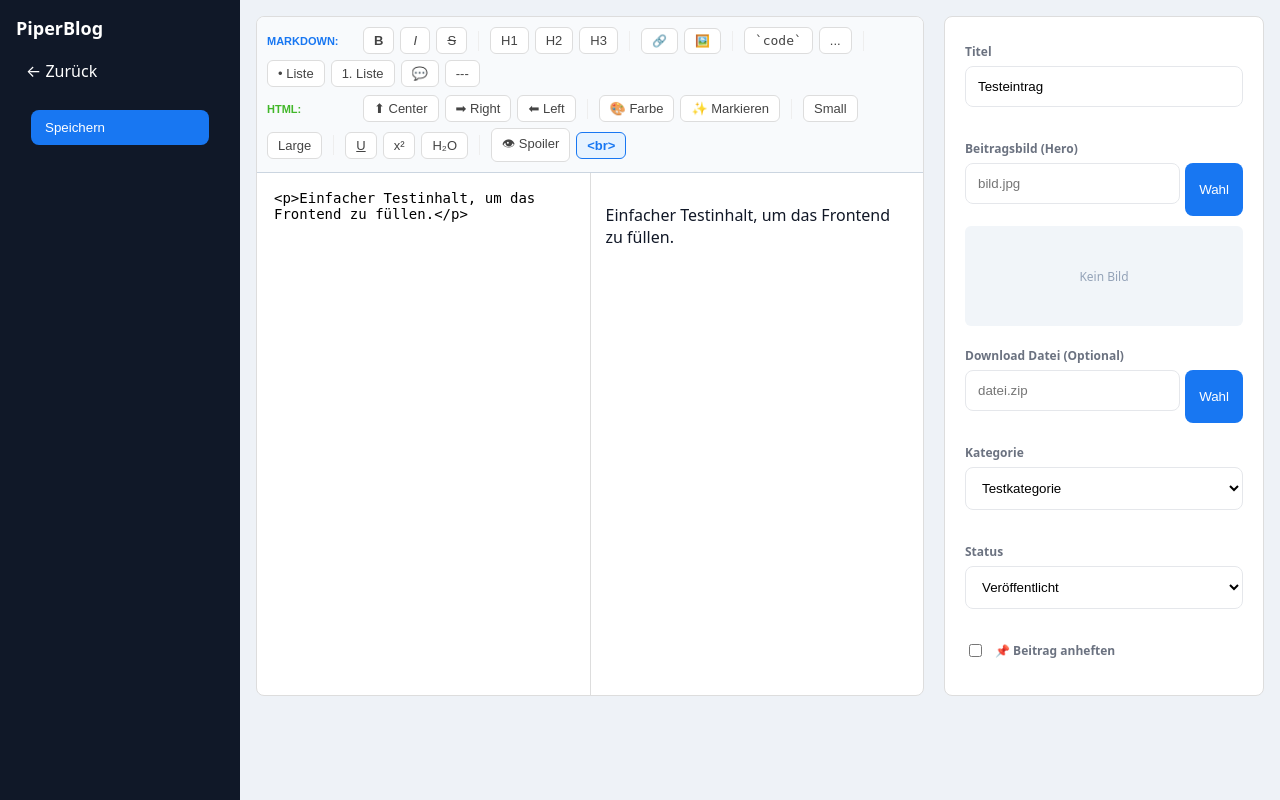
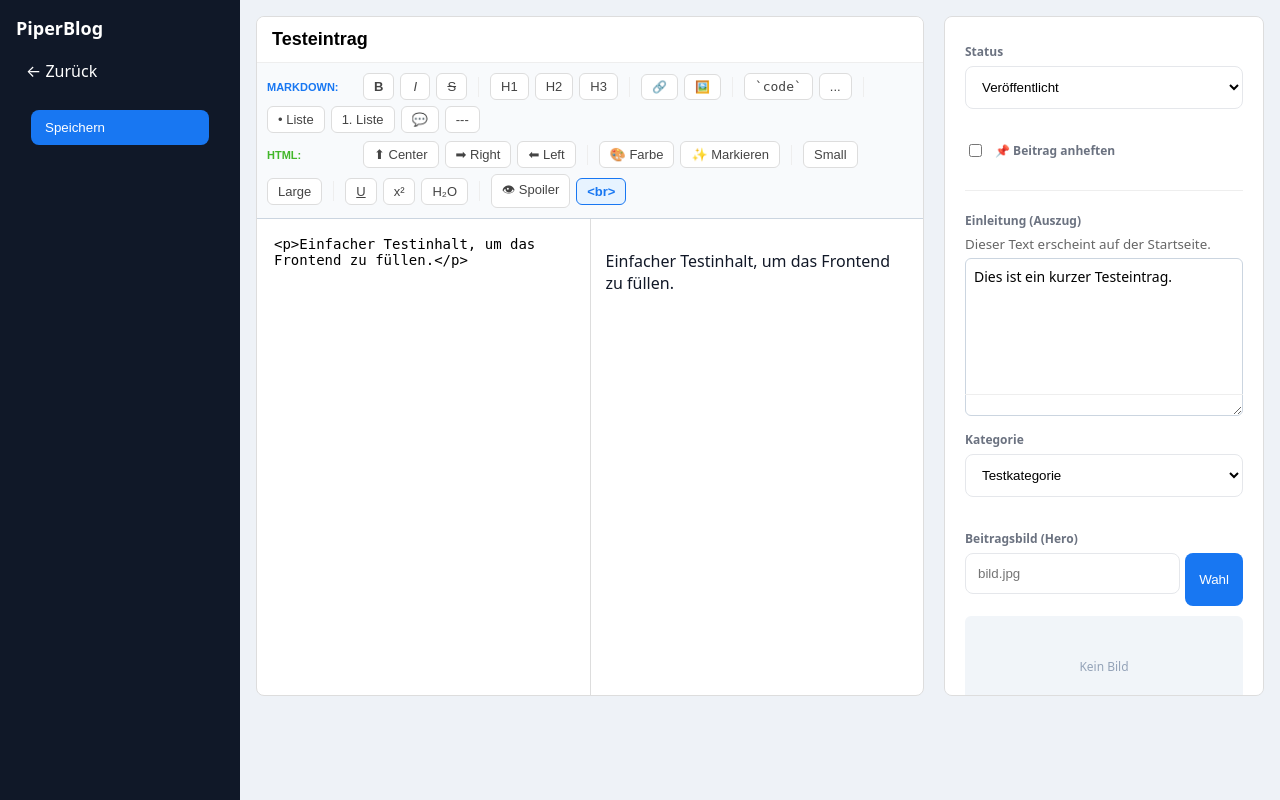
Before and after one commit to el-choco/privatcms, a PHP site: page /post-edit.php?id=4 in a window 1280 px wide. Run offline with PHP 8.4, Linux system fonts and the light colour scheme; a user stored in the database is signed in; data comes from the database, SQL or seed files in the repository; some libraries are stand-ins or nearby versions.

Commit message:
add some fixex to post-edit.php

````diff
--- a/admin/post-edit.php
+++ b/admin/post-edit.php
@@ -43,10 +44,32 @@ $allFiles = is_dir($uploadDir) ? array_diff(scandir($uploadDir), ['.', '..']) :
         .editor-area { border-right: 1px solid #ddd; }
         textarea { width: 100%; height: 100%; border: none; outline: none; font-family: monospace; resize: none; font-size: 14px; }
 
-        /* VORSCHAU STYLING (Monokai Dark Background) */
+        /* Modal Styles (Original) */
+        #mediaModal { display: none; position: fixed; z-index: 10000; left: 0; top: 0; width: 100%; height: 100%; background: rgba(0,0,0,0.7); align-items: center; justify-content: center; }
+        .modal-content { background: white; padding: 20px; border-radius: 12px; width: 80%; max-width: 900px; max-height: 80vh; overflow-y: auto; }
+        .media-grid { display: grid; grid-template-columns: repeat(auto-fill, minmax(120px, 1fr)); gap: 15px; margin-top: 15px; }
+        .media-item { cursor: pointer; border: 2px solid transparent; border-radius: 6px; overflow: hidden; transition: 0.2s; text-align: center; background: #f8fafc; padding: 5px; }
+        .media-item:hover { border-color: #3182ce; transform: scale(1.05); }
+        .media-item img { width: 100%; height: 100px; object-fit: cover; display: block; border-radius: 4px; }
+        .media-item .file-icon { font-size: 3rem; line-height: 100px; height: 100px; }
+
+        /* NEU: Titel Input direkt über dem Editor */
+        #post-title {
+            width: 100%;
+            padding: 12px 15px;
+            font-size: 18px;
+            font-weight: bold;
+            border: none;
+            border-bottom: 1px solid #eee;
+            outline: none;
+            box-sizing: border-box;
+            background: #fff;
+        }
+
+        /* NEU: Vorschau Styling für Monokai Highlighting */
         .preview-area pre {
-            background: #23241f;
-            color: #f8f8f2;
+            background: #23241f; /* Dunkler Hintergrund */
+            color: #f8f8f2;      /* Helle Schrift */
             padding: 1em;
             border-radius: 6px;
             overflow-x: auto;
@@ -128,68 +143,51 @@ $allFiles = is_dir($uploadDir) ? array_diff(scandir($uploadDir), ['.', '..']) :
         <div class="editor-layout">
             <div class="editor-main-card">
 
+                <input type="text" id="post-title" value="<?= htmlspecialchars($data['title']) ?>" placeholder="Hier Titel eingeben...">
+
                 <div class="editor-toolbar">
                     <div class="editor-row">
                         <span class="editor-label">Markdown:</span>
-
                         <button type="button" class="ed-btn" onclick="insertTag('**', '**')" title="Fett"><b>B</b></button>
                         <button type="button" class="ed-btn" onclick="insertTag('*', '*')" title="Kursiv"><i>I</i></button>
                         <button type="button" class="ed-btn" onclick="insertTag('~~', '~~')" title="Durchgestrichen"><s>S</s></button>
-
                         <div class="ed-sep"></div>
-
                         <button type="button" class="ed-btn" onclick="insertTag('# ', '')">H1</button>
                         <button type="button" class="ed-btn" onclick="insertTag('## ', '')">H2</button>
                         <button type="button" class="ed-btn" onclick="insertTag('### ', '')">H3</button>
-
                         <div class="ed-sep"></div>
-
                         <button type="button" class="ed-btn ico-link" onclick="insertTag('[Link Text](', ')')" title="Link"></button>
                         <button type="button" class="ed-btn ico-img" onclick="openMediaModal('content')" title="Bild"></button>
-
                         <div class="ed-sep"></div>
-
                         <button type="button" class="ed-btn" onclick="insertTag('`', '`')" style="font-family:monospace;">`code`</button>
                         <button type="button" class="ed-btn" onclick="insertTag('```\n', '\n```')" title="Code Block">...</button>
-
                         <div class="ed-sep"></div>
-
                         <button type="button" class="ed-btn" onclick="insertTag('* ', '')">• Liste</button>
                         <button type="button" class="ed-btn" onclick="insertTag('1. ', '')">1. Liste</button>
                         <button type="button" class="ed-btn" onclick="insertTag('> ', '')">💬</button>
                         <button type="button" class="ed-btn" onclick="insertTag('\n---\n', '')">---</button>
                     </div>
-
                     <div class="editor-row">
                         <span class="editor-label green">HTML:</span>
-
                         <button type="button" class="ed-btn" onclick="insertTag('<div style=\'text-align:center\'>', '</div>')">⬆ Center</button>
                         <button type="button" class="ed-btn" onclick="insertTag('<div style=\'text-align:right\'>', '</div>')">➡ Right</button>
                         <button type="button" class="ed-btn" onclick="insertTag('<div style=\'text-align:left\'>', '</div>')">⬅ Left</button>
-
                         <div class="ed-sep"></div>
-
                         <button type="button" class="ed-btn" onclick="insertTag('<span style=\'color:red\'>', '</span>')">🎨 Farbe</button>
                         <button type="button" class="ed-btn" onclick="insertTag('<mark>', '</mark>')">✨ Markieren</button>
-
                         <div class="ed-sep"></div>
-
                         <button type="button" class="ed-btn" onclick="insertTag('<small>', '</small>')">Small</button>
                         <button type="button" class="ed-btn" onclick="insertTag('<big>', '</big>')">Large</button>
-
                         <div class="ed-sep"></div>
-
                         <button type="button" class="ed-btn" onclick="insertTag('<u>', '</u>')"><u>U</u></button>
                         <button type="button" class="ed-btn" onclick="insertTag('<sup>', '</sup>')">x²</button>
                         <button type="button" class="ed-btn" onclick="insertTag('<sub>', '</sub>')">H₂O</button>
-
                         <div class="ed-sep"></div>
-
                         <button type="button" class="ed-btn" onclick="insertTag('<details><summary>Spoiler</summary>', '</details>')">👁 Spoiler</button>
-
                         <button type="button" class="ed-btn" onclick="insertTag('<br>', '')" style="background:#e7f3ff; border-color:#1877f2; color:#1877f2; font-weight:bold;">&lt;br&gt;</button>
                     </div>
                 </div>
+
                 <div class="editor-split">
                     <div class="editor-area">
                         <textarea id="markdown-input" spellcheck="false"><?= htmlspecialchars($data['content']) ?></textarea>
@@ -200,8 +198,36 @@ $allFiles = is_dir($uploadDir) ? array_diff(scandir($uploadDir), ['.', '..']) :
 
             <div class="sidebar-card">
                 <div>
-                    <label style="font-weight: bold; font-size: 12px;">Titel</label>
-                    <input type="text" id="post-title" class="input" value="<?= htmlspecialchars($data['title']) ?>">
+                    <label style="font-weight: bold; font-size: 12px;">Status</label>
+                    <select id="post-status" class="input">
+                        <option value="draft" <?= $data['status'] === 'draft' ? 'selected' : '' ?>>Entwurf</option>
+                        <option value="published" <?= $data['status'] === 'published' ? 'selected' : '' ?>>Veröffentlicht</option>
+                    </select>
+                </div>
+
+                <div style="display: flex; align-items: center; gap: 10px;">
+                    <input type="checkbox" id="post-sticky" <?= ($data['is_sticky'] ?? 0) ? 'checked' : '' ?>>
+                    <label for="post-sticky" style="font-weight: bold; font-size: 12px; cursor: pointer;">📌 Beitrag anheften</label>
+                </div>
+
+                <div style="border-top: 1px solid #eee; padding-top: 15px; margin-top: 10px;">
+                    <label style="font-weight: bold; font-size: 12px;">Einleitung (Auszug)</label>
+                    <small style="display:block; color:#666; margin-bottom:5px;">Dieser Text erscheint auf der Startseite.</small>
+                    <textarea id="post-excerpt" class="input" rows="4" style="resize:vertical; min-height:80px; font-family:inherit; width: 100%; box-sizing: border-box; padding: 8px; border: 1px solid #cbd5e0; border-radius: 6px;"><?= htmlspecialchars($data['excerpt'] ?? '') ?></textarea>
+                </div>
+
+                <hr style="margin: 15px 0; border: 0; border-top: 1px solid #eee;">
+
+                <div>
+                    <label style="font-weight: bold; font-size: 12px;">Kategorie</label>
+                    <select id="post-category" class="input">
+                        <option value="">Keine Kategorie</option>
+                        <?php foreach($categories as $cat): ?>
+                            <option value="<?= $cat['id'] ?>" <?= $cat['id'] == $data['category_id'] ? 'selected' : '' ?>>
+                                <?= htmlspecialchars($cat['name']) ?>
+                            </option>
+                        <?php endforeach; ?>
+                    </select>
                 </div>
 
                 <div>
@@ -282,26 +283,25 @@ $allFiles = is_dir($uploadDir) ? array_diff(scandir($uploadDir), ['.', '..']) :
         let currentTarget = 'hero';
 
         function updatePreview() {
-            // 1. Markdown rendern
+            // Markdown zu HTML
             preview.innerHTML = marked.parse(input.value);
-
-            // 2. Syntax Highlighting anwenden (falls geladen)
+            // Highlight.js anwenden, wenn geladen
             if(window.hljs) {
                 hljs.highlightAll();
             }
         }
 
         input.addEventListener('input', updatePreview);
-        // Initialer Aufruf (kurz verzögert, damit Libs sicher da sind)
+        // Initialer Aufruf
         setTimeout(updatePreview, 100);
 
-        // FIX: Scroll-Problem behoben (Position merken & wiederherstellen)
+        // Verbesserte Insert-Funktion mit Scroll-Fix
         function insertTag(open, close = '') {
             if (!input) return;
 
             const start = input.selectionStart;
             const end = input.selectionEnd;
-            const scrollTop = input.scrollTop; // <--- Scrollposition merken
+            const scrollTop = input.scrollTop; // Position merken
 
             const selectedText = input.value.substring(start, end);
             const replacement = open + selectedText + close;
@@ -313,10 +313,13 @@ $allFiles = is_dir($uploadDir) ? array_diff(scandir($uploadDir), ['.', '..']) :
             input.focus();
             input.setSelectionRange(newPos, newPos);
 
-            input.scrollTop = scrollTop; // <--- Scrollposition wiederherstellen
-
+            input.scrollTop = scrollTop; // Position wiederherstellen
             updatePreview();
         }
+
+        // Alte Wrapper für Kompatibilität
+        function wrap(before, after) { insertTag(before, after); }
+        function insert(str) { insertTag(str, ''); }
 
         function openMediaModal(target) {
             currentTarget = target;
@@ -344,7 +347,8 @@ $allFiles = is_dir($uploadDir) ? array_diff(scandir($uploadDir), ['.', '..']) :
 
             const payload = {
                 id: <?= $id ?>,
-                title: document.getElementById('post-title').value,
+                title: document.getElementById('post-title').value, // Neuer Titel Ort
+                excerpt: document.getElementById('post-excerpt').value, // Neuer Auszug Ort
                 content: input.value,
                 hero_image: document.getElementById('hero-image').value,
                 download_file: document.getElementById('download-file').value,
````
Also changed, not shown: other parts of admin/post-edit.php (+4 -36 lines), uploads/1767623733_0_51i0m01RSxL.png (added), uploads/1767623733_1_unnamed.png (added).
